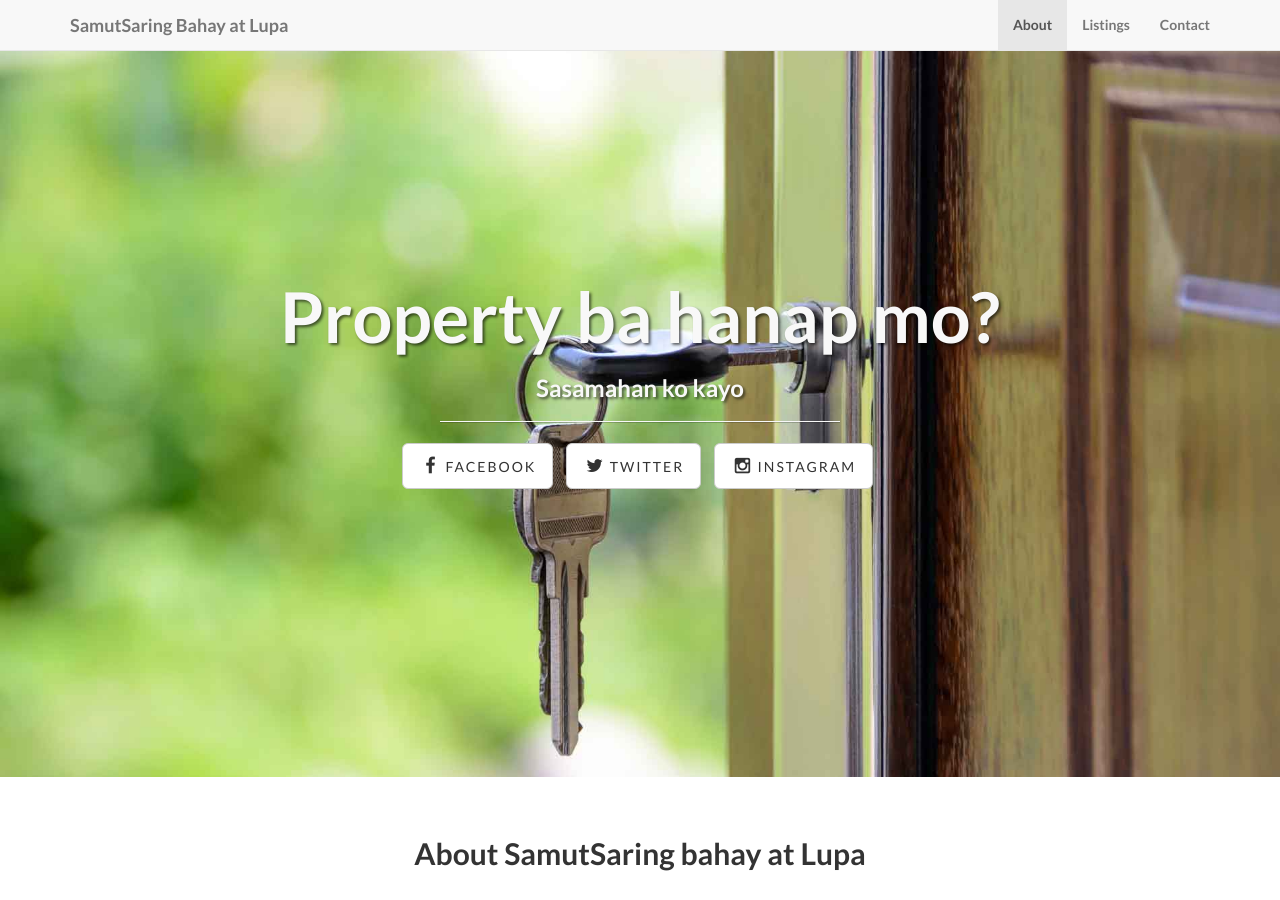
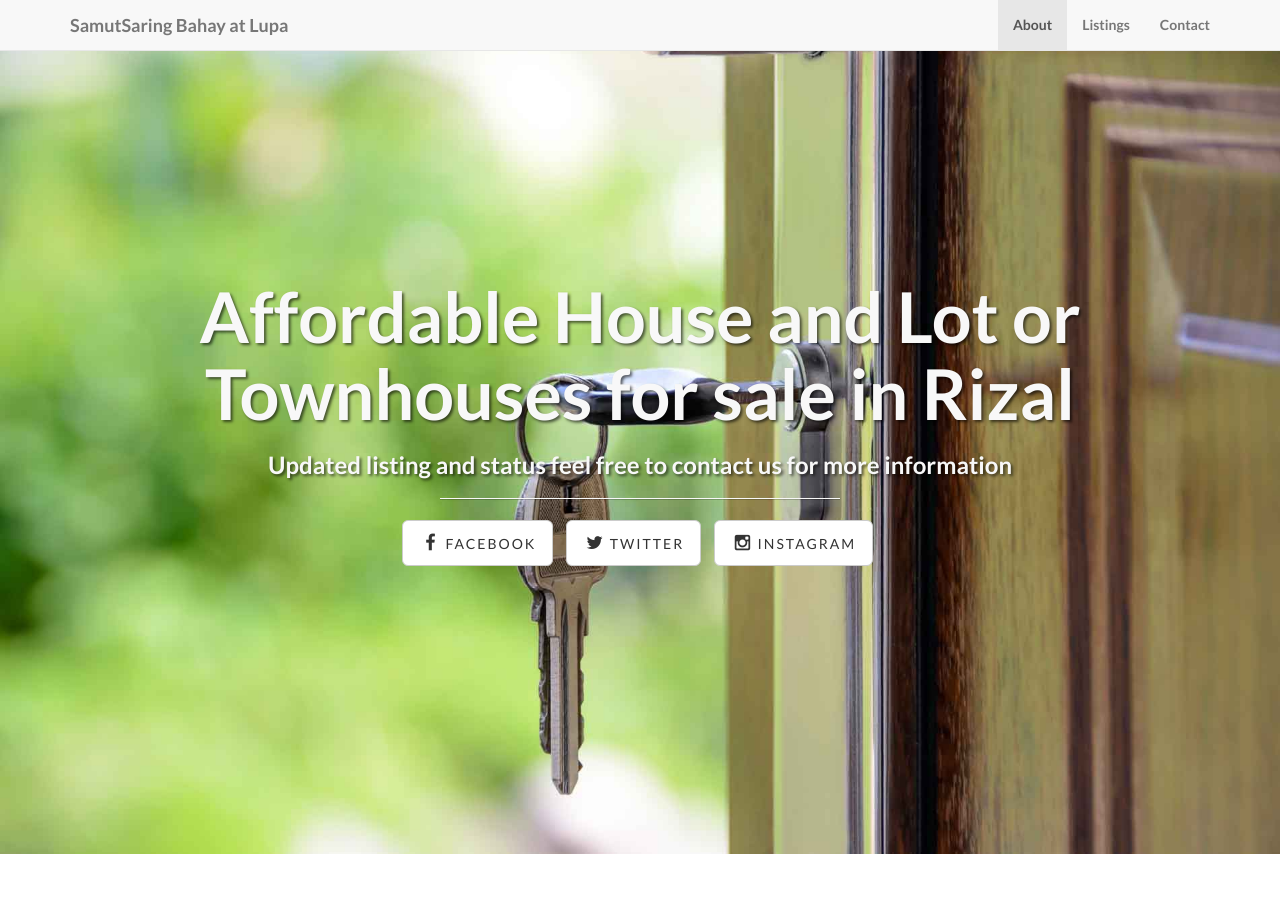
Before and after one commit to oscariotes/EQ-Lead-Gen, a Jekyll site: the page built from index.html, in a window 1280 px wide and 900 px high. Built offline with Jekyll 4.4.1, drawn with Linux system fonts in a browser that asks for light colours.

Commit message:
Update index.html

```diff
--- a/index.html
+++ b/index.html
@@ -1,5 +1,5 @@
 ---
 layout: default
-title: Property ba hanap mo?
-subTitle: Sasamahan ko kayo
+title: Affordable House and Lot or Townhouses for sale in Rizal
+subTitle: Updated listing and status feel free to contact us for more information
 ---
```
